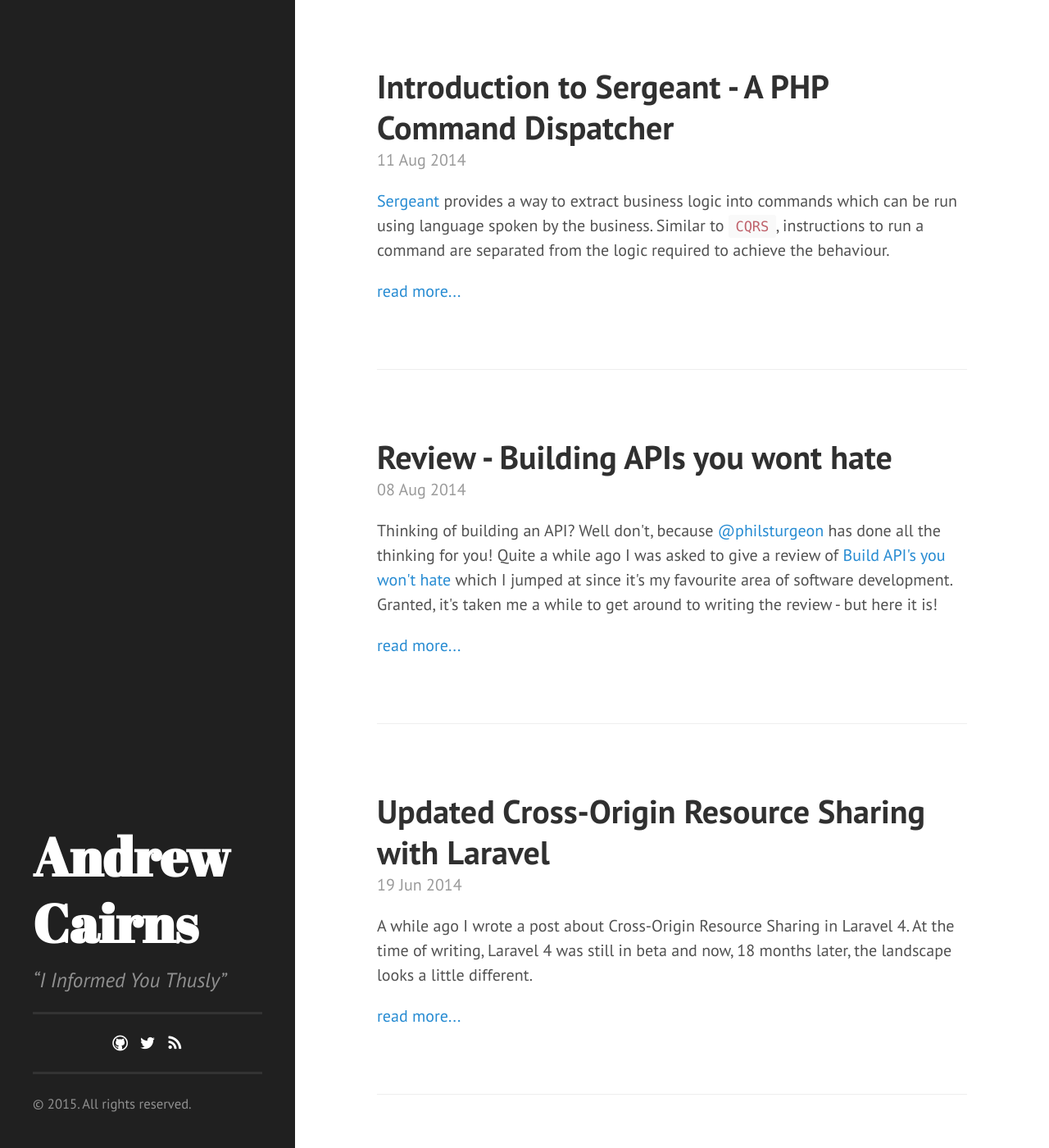
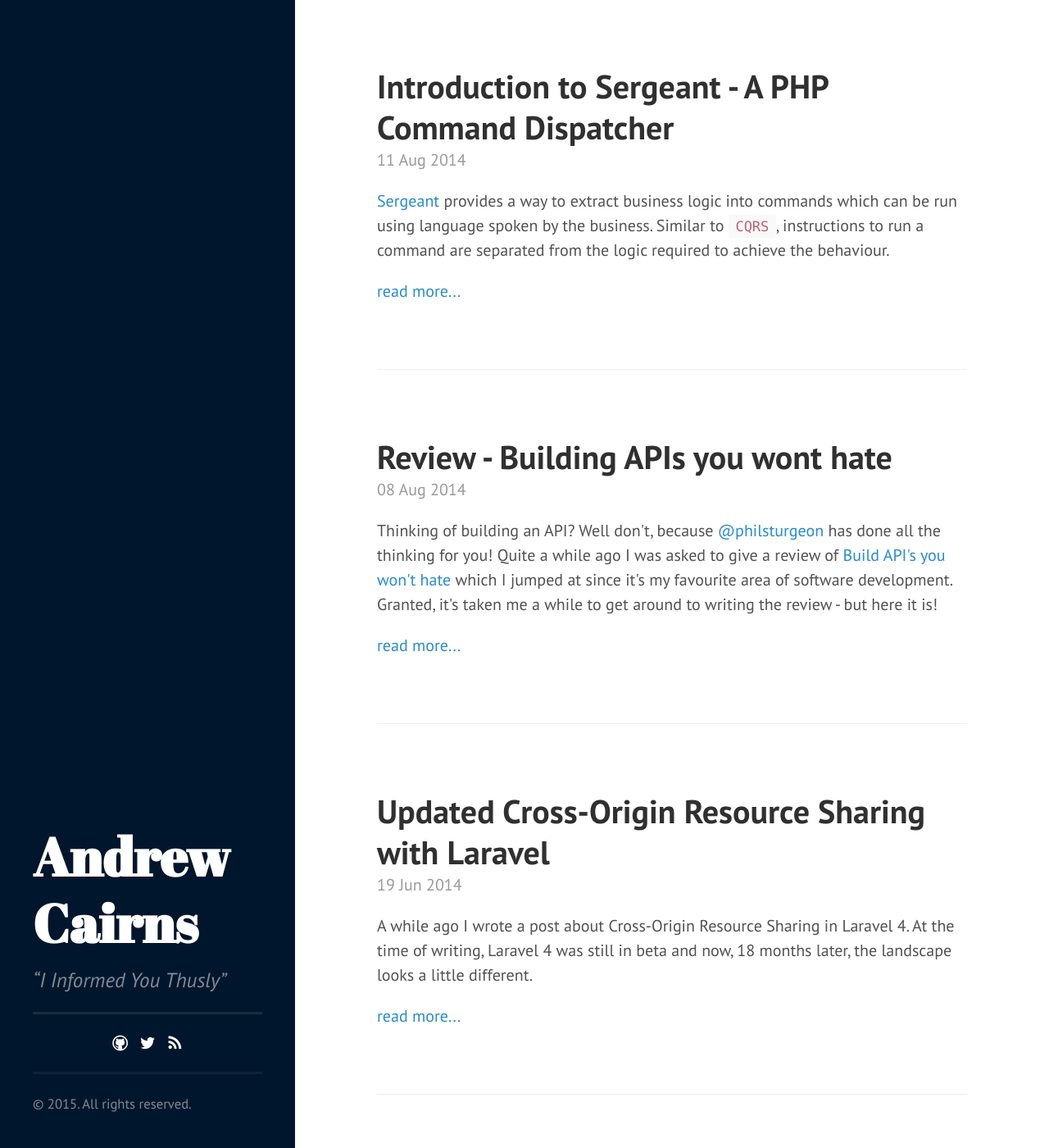
Before and after one commit to acairns/acairns.github.io, a Jekyll site: the page built from index.html, in a window 1280 px wide and 1400 px high. Shown: the whole window at 82% size. Built offline with Jekyll 4.4.1, drawn with Linux system fonts in a browser that asks for light colours; Markdown is read by kramdown in place of the engine named in the settings; the list of posts is cut into pages by our own code.

Commit message:
Minor style changes

```diff
--- a/_includes/head.html
+++ b/_includes/head.html
@@ -17,6 +17,7 @@
     <link rel="stylesheet" href="{{site.baseurl}}public/css/syntax.css">
     <link rel="stylesheet" href="{{site.baseurl}}public/css/hyde.css">
     <link rel="stylesheet" href="{{site.baseurl}}public/css/social.css">
+    <link rel="stylesheet" href="{{site.baseurl}}public/css/custom.css">
     <link rel="stylesheet" href="http://fonts.googleapis.com/css?family=PT+Sans:400,400italic,700|Abril+Fatface">
 
     <link rel="alternate" type="application/rss+xml" title="RSS" href="/atom.xml">
--- /dev/null
+++ b/public/css/custom.css
@@ -0,0 +1,8 @@
+.sidebar {
+    background-color: #00162c;
+}
+
+.sidebar-social {
+  border-top: solid 3px rgba(255,255,255,0.1);
+  border-bottom: solid 3px rgba(255,255,255,0.05);
+}
```
